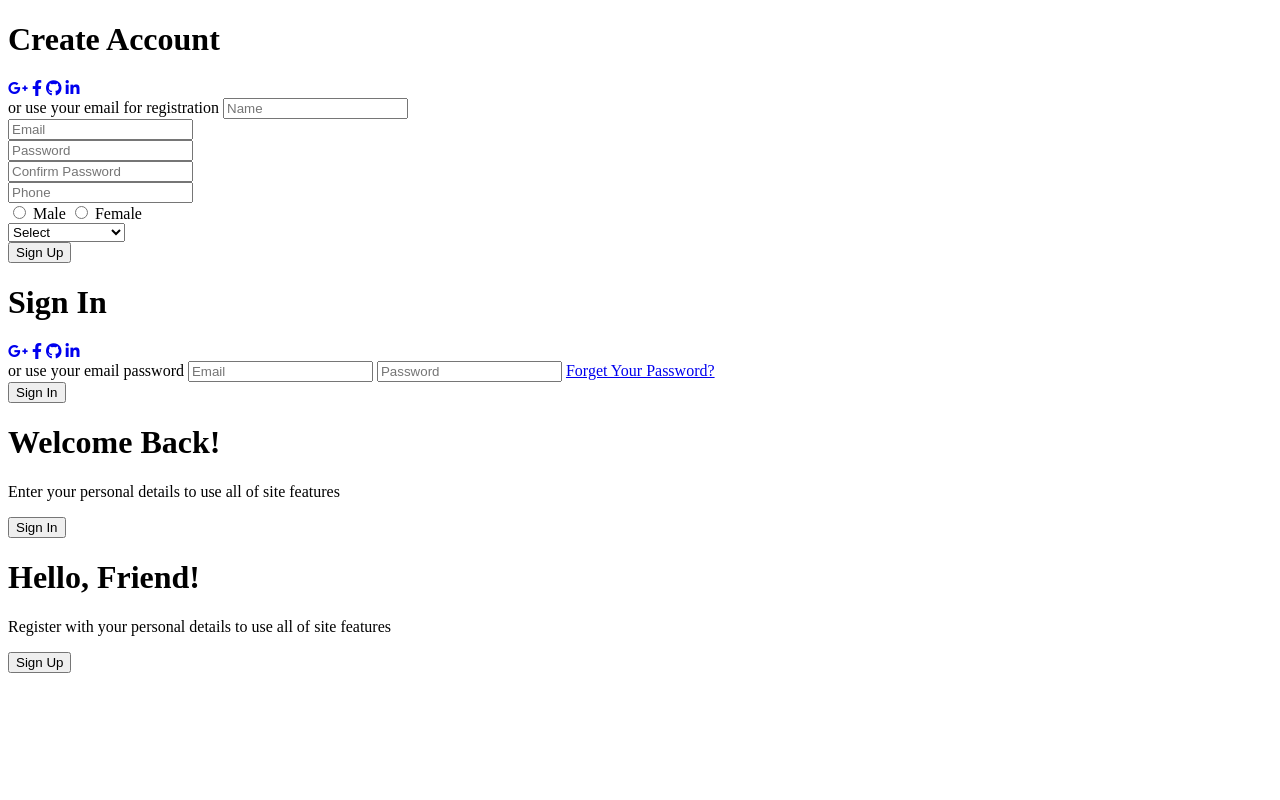
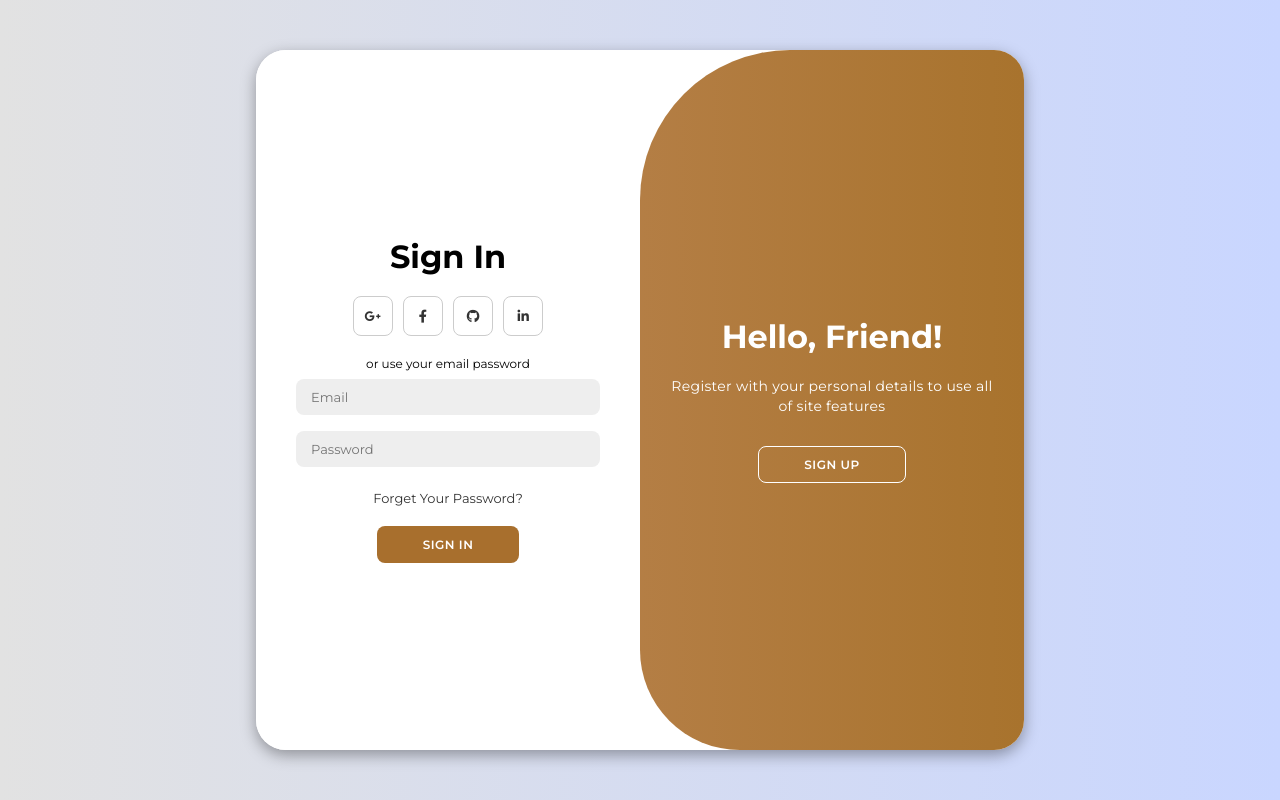
Before and after one commit to Nouran246/Habibi-Eats, a plain HTML site: page public/authentication.html in a window 1280 px wide. Drawn offline with Linux system fonts and the light colour scheme.

Commit message:
fixing authentication routing

```diff
--- a/public/authentication.html
+++ b/public/authentication.html
@@ -4,7 +4,7 @@
     <meta charset="UTF-8">
     <meta name="viewport" content="width=device-width, initial-scale=1.0">
     <link rel="stylesheet" href="https://cdnjs.cloudflare.com/ajax/libs/font-awesome/6.4.2/css/all.min.css">
-    <link rel="stylesheet" href="assets\css\authentication.css">
+    <link rel="stylesheet" href="..\assets\css\authentication.css">
 
     <title>Login</title>
 </head>
@@ -85,6 +85,6 @@
         </div>
     </div>
 
-    <script src="assets\js\authentication.js"></script>
+    <script src="..\assets\js\authentication.js"></script>
 </body>
 </html>
```
Also changed, not shown: public/menu.html (+3 -3 lines).
